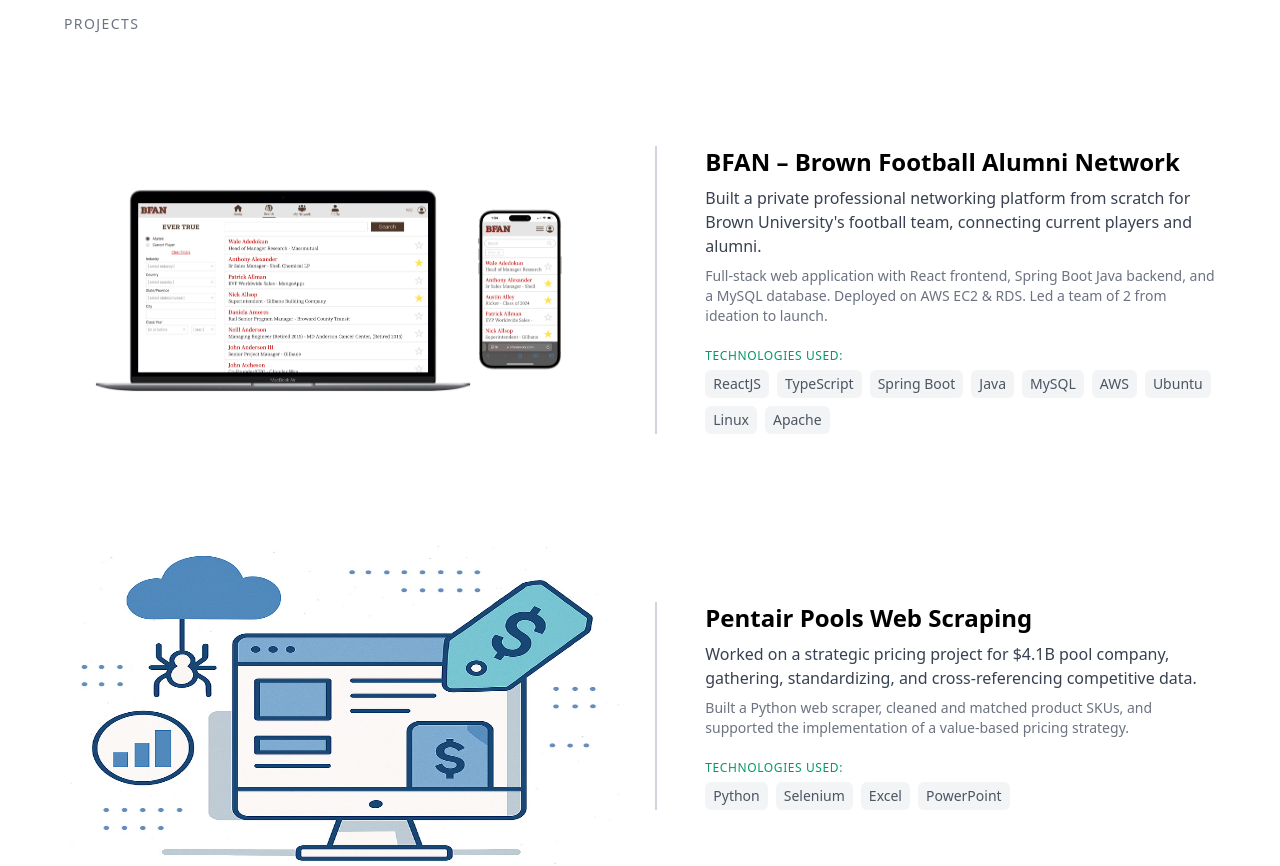
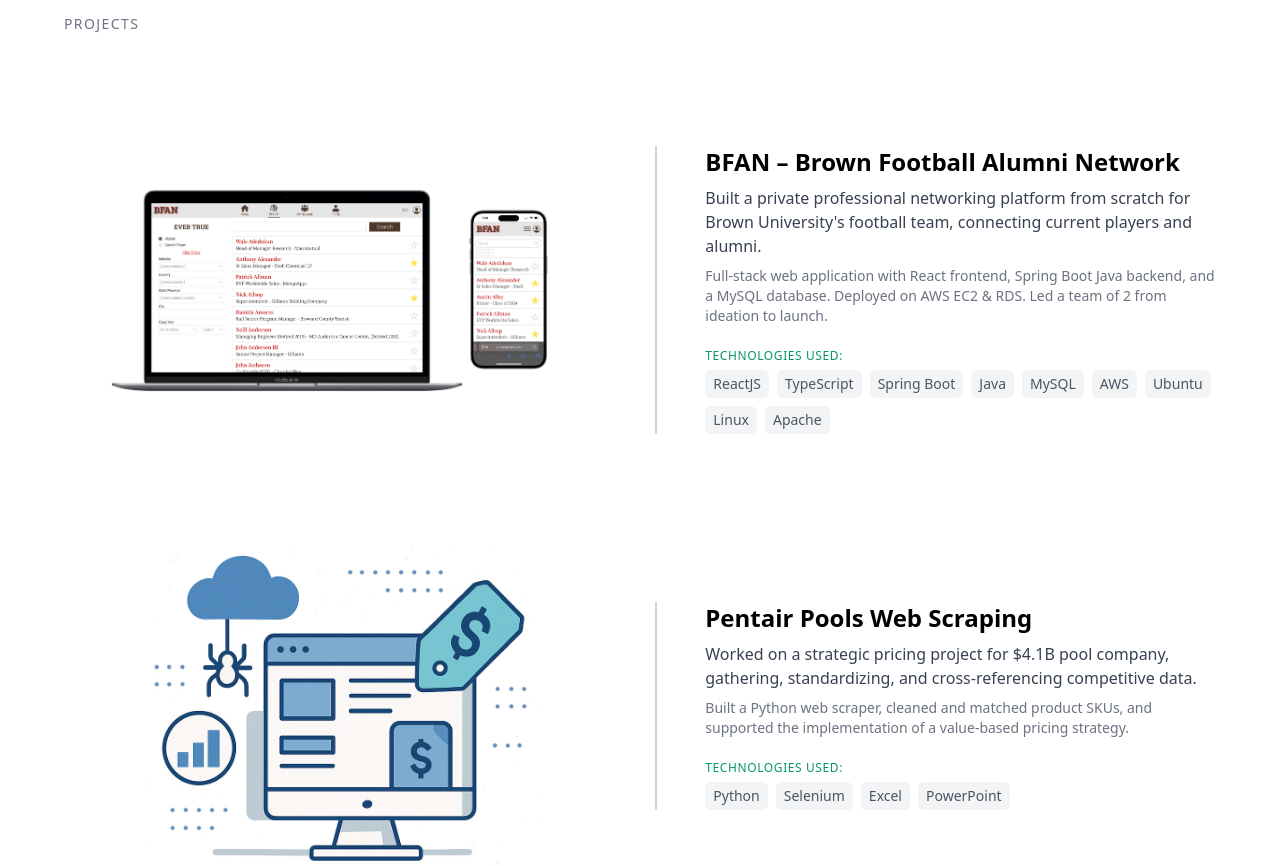
Before and after one commit to wjarvis10/wjarvis-website, a React (Vite) app: page / in a window 1280 px wide. Shown: the part 680-1546 px from the top of the page. Built offline with nearby package versions, Linux system fonts and the light colour scheme.

Commit message:
updated padding for projects and image scale bug fix

```diff
--- a/src/components/Projects.tsx
+++ b/src/components/Projects.tsx
@@ -57,11 +57,11 @@
               <img
                 src={project.imageUrl}
                 alt={project.title}
-                className="w-full rounded-xl max-h-80 w-auto"
+                className="w-full max-h-80 object-contain rounded-xl"
               />
             </div>
           )}
-          <div className="w-full md:w-1/2 pl-6 md:pl-12 pt-6 md:pt-0 border-t md:border-t-0 md:border-l-2 border-gray-300">
+          <div className="w-full md:w-1/2 pl-6 md:pl-12 pt-10 md:pt-0 border-t md:border-t-0 md:border-l-2 border-gray-300">
             <h2 className="text-2xl font-semibold mb-2">{project.title}</h2>
             <p className="text-gray-700 mb-2">{project.description}</p>
             <p className="text-gray-500 text-sm mb-4">{project.details}</p>
```
